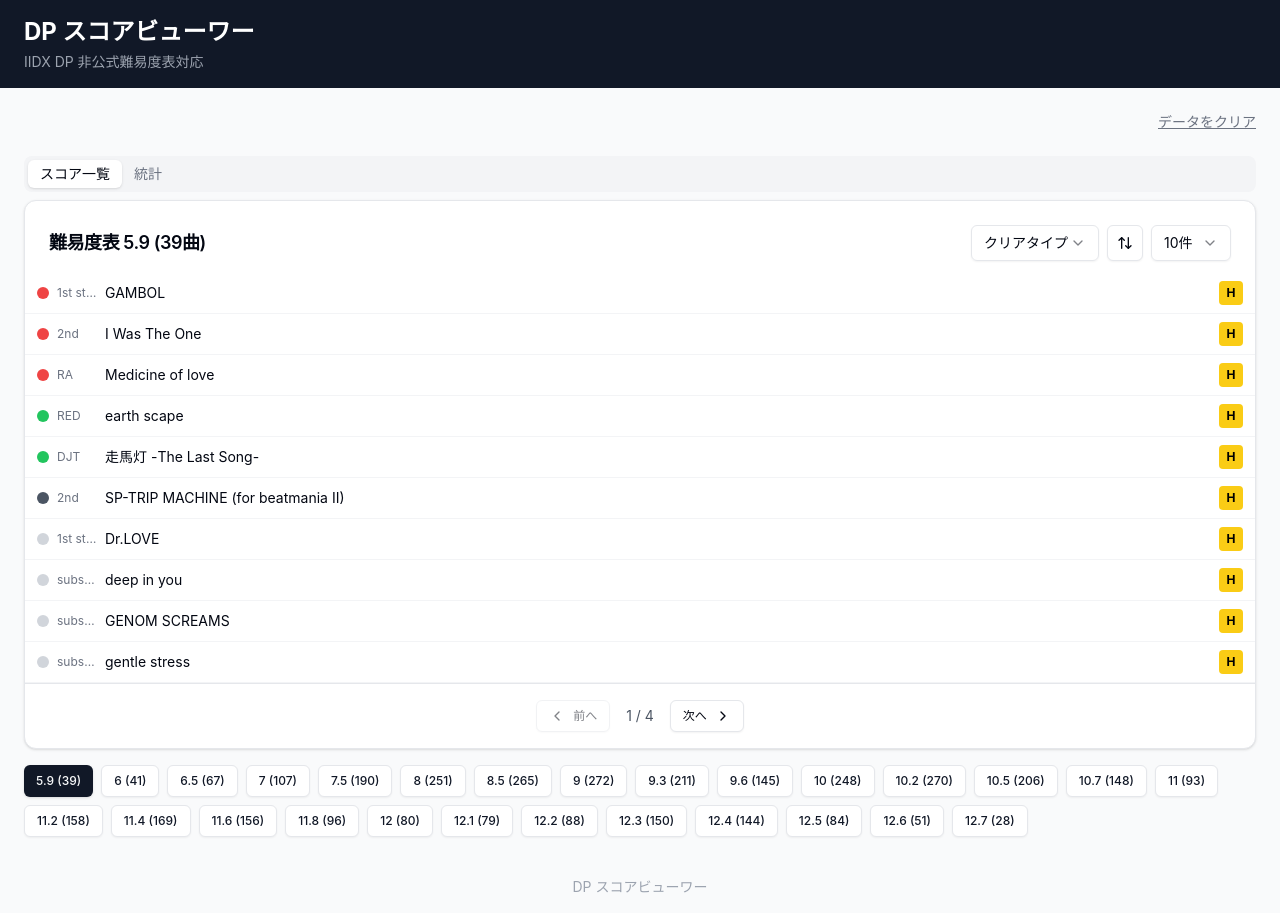
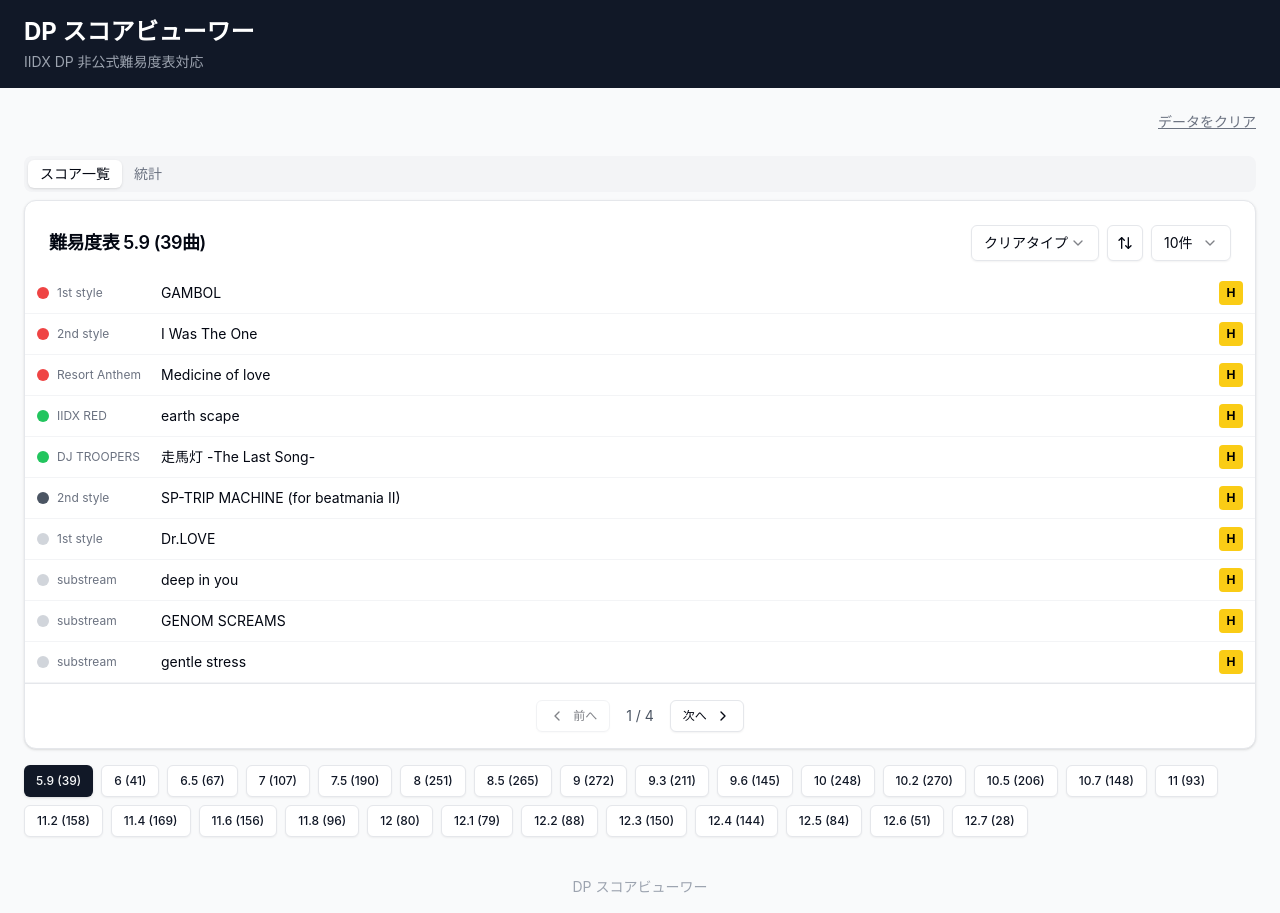
Before and after one commit to 3121-3848/dp_score_viewer, a React (Vite) app: page / in a window 1280 px wide. Both pictures are taken after a click on the button "サンプルデータをロード". Built offline with nearby package versions, Linux system fonts and the light colour scheme.

Commit message:
スマホのみ略称表示、広い画面ではフルバージョン名を表示
sm ブレークポイント未満では略称 (w-10)、sm 以上ではフル名 (w-24) を表示。
title 属性を削除。

https://claude.ai/code/session_01B2Vptqb1ToNc2BcrCDz7KW

```diff
--- a/src/components/score/ScoreRow.tsx
+++ b/src/components/score/ScoreRow.tsx
@@ -39,8 +39,9 @@ export function ScoreRow({ chart, sortKey }: ScoreRowProps) {
         title={chart.clearType}
       />
 
-      <span className="text-xs text-gray-500 w-10 shrink-0 truncate" title={chart.version}>
-        {VERSION_ABBREVIATIONS[chart.version] ?? chart.version}
+      <span className="text-xs text-gray-500 w-10 sm:w-24 shrink-0 truncate">
+        <span className="sm:hidden">{VERSION_ABBREVIATIONS[chart.version] ?? chart.version}</span>
+        <span className="hidden sm:inline">{chart.version}</span>
       </span>
 
       <span className="flex-1 text-sm truncate min-w-0">{chart.displayTitle}</span>
```
